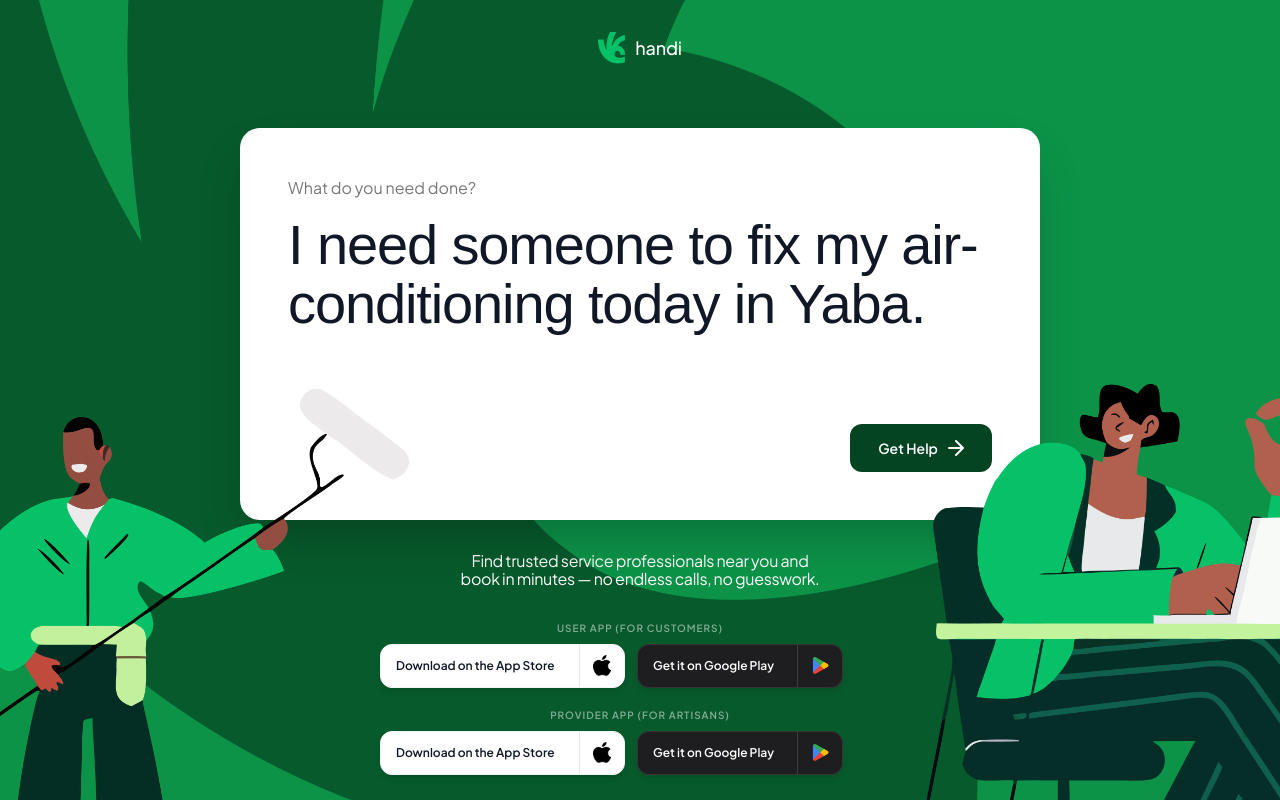
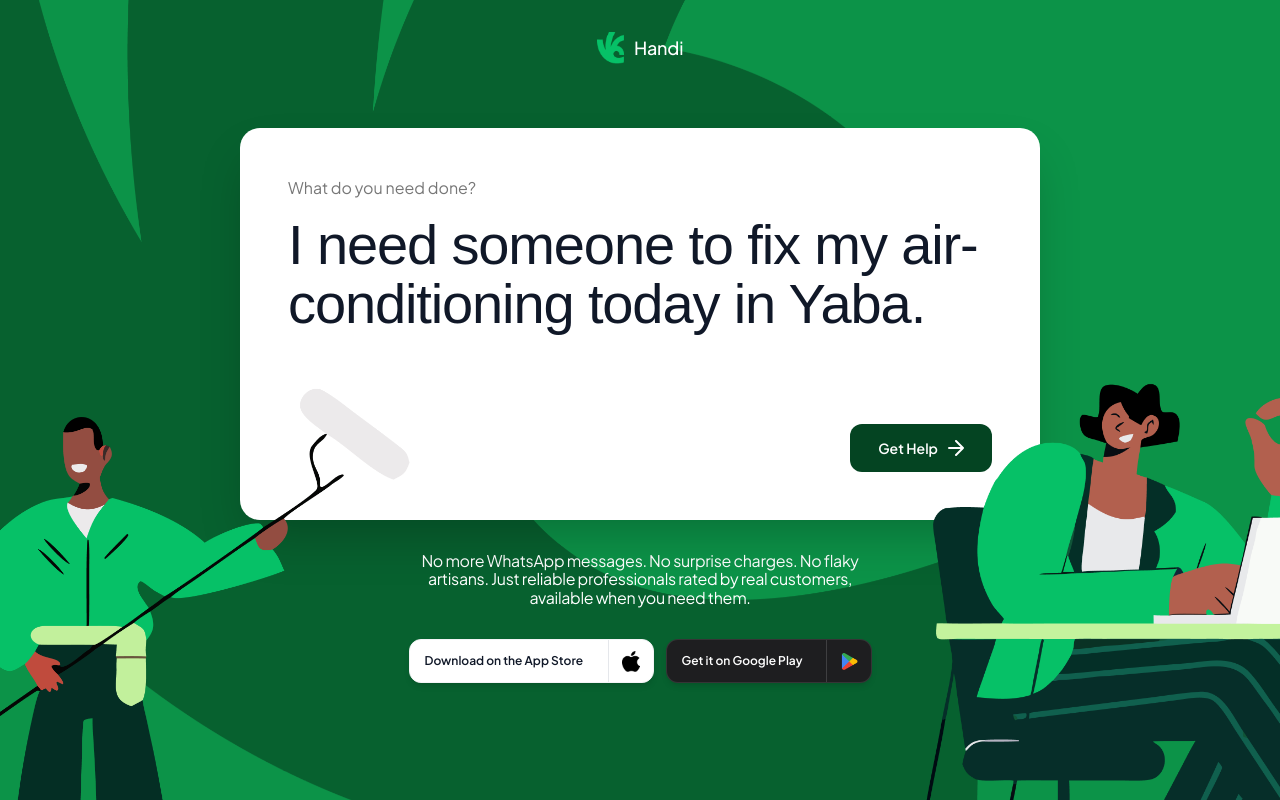
Before and after one commit to Azeez-Abiola/Handi-landing-page, a React (Vite) app: page / in a window 1280 px wide. Shown: the top 800 px of the page. Built offline with nearby package versions, Linux system fonts and the light colour scheme; a web font is replaced by a local one.

Commit message:
Update all copy, FAQ tabs, provider list, and brand capitalisation

```diff
--- a/src/components/Carousel.jsx
+++ b/src/components/Carousel.jsx
@@ -102,7 +102,7 @@ export default function Carousel() {
         <ScrollReveal>
         <div className="flex flex-col md:flex-row justify-between items-start md:items-end gap-6 md:gap-10 mb-12">
           <h2 className="font-heading font-medium text-3xl md:text-4xl text-gray-900 leading-[1.15] max-w-[600px] tracking-[-0.02em]">
-            Your one-stop shop for 250+ vetted professionals across 12 fields.
+            1000+ Vetted Professionals Ready to Help — Today
           </h2>
 
           <div className="flex gap-3 self-end md:self-auto">
--- a/src/components/FAQ.jsx
+++ b/src/components/FAQ.jsx
@@ -1,17 +1,65 @@
 import { useState } from 'react';
 import ScrollReveal from './ScrollReveal';
 
+const userFaqs = [
+  {
+    q: "How do I get started on Handi?",
+    a: "Download the Handi app (iOS or Android), sign up with your phone number, verify via OTP, and you're ready. No credit card needed to start. The whole process takes about 2 minutes."
+  },
+  {
+    q: "How do I post a task?",
+    a: "Tap the \"What do you need done\" box, describe what you need (e.g., \"Fix leaking kitchen sink\"), add a photo if you can, pick your budget range, choose when you need it, and hit post. Takes about 2 minutes."
+  },
+  {
+    q: "Can I post a task for later, or does it have to be today?",
+    a: "You can schedule a task for any date and time that works for you — today, tomorrow, or weeks ahead. Providers will see the date you need and respond accordingly."
+  },
+  {
+    q: "Are the professionals on Handi actually vetted?",
+    a: "Yes. Every provider goes through identity verification and background checks before being listed. Customers also leave ratings after every job, so you can see a provider's track record before booking."
+  },
+  {
+    q: "What if I'm not happy with the work?",
+    a: "Your payment is held in escrow until you confirm the job is done to your satisfaction. If there's a dispute, our support team steps in to resolve it fairly."
+  },
+  {
+    q: "How do I contact support?",
+    a: "You can reach us in-app via the Help section, or email us at support@tryhandi.com. We typically respond within a few hours."
+  },
+];
+
+const providerFaqs = [
+  {
+    q: "How do I sign up as a provider?",
+    a: "Download the Handi app, choose \"Join as a Provider,\" complete your profile, upload your ID and any relevant certifications. Once verified, you'll start receiving job requests in your area."
+  },
+  {
+    q: "How do I get paid?",
+    a: "Payment is released to your Handi wallet within 24 hours of the customer confirming the job is complete. You can withdraw to your bank account at any time."
+  },
+  {
+    q: "Can I set my own rates?",
+    a: "Yes. You set your own pricing when you submit a quote for a task. Customers see your rate and can accept, negotiate, or choose another provider."
+  },
+  {
+    q: "What happens if a customer disputes a job?",
+    a: "Our support team reviews the case fairly using in-app chat logs, photos, and job details. Funds stay in escrow until the dispute is resolved — your earnings are protected."
+  },
+  {
+    q: "How many jobs can I take at once?",
+    a: "There's no limit. You control your availability and can accept as many jobs as your schedule allows. The more responsive you are, the more jobs you receive."
+  },
+  {
+    q: "Is there a fee to join as a provider?",
+    a: "Joining Handi is completely free. We take a small service fee from completed jobs — you only pay when you earn."
+  },
+];
+
 export default function FAQ() {
+  const [activeTab, setActiveTab] = useState('users');
   const [openIndexes, setOpenIndexes] = useState([]);
 
-  const faqs = [
-    { q: "How is payout guaranteed?", a: "Payouts are automated and you get paid on schedule, regardless of other members." },
-    { q: "When do I receive my turn?", a: "Payouts are automated and you get paid on schedule, regardless of other members." },
-    { q: "How is payout guaranteed?", a: "Payouts are automated and you get paid on schedule, regardless of other members." },
-    { q: "What are the eligibility criteria for payouts?", a: "Payouts are automated and you get paid on schedule, regardless of other members." },
-    { q: "How long does it take to receive the payout?", a: "Payouts are automated and you get paid on schedule, regardless of other members." },
-    { q: "Are there any fees associated with the payout process?", a: "Payouts are automated and you get paid on schedule, regardless of other members." }
-  ];
+  const faqs = activeTab === 'users' ? userFaqs : providerFaqs;
 
   const toggleFAQ = (idx) => {
     setOpenIndexes(prev =>
@@ -19,12 +67,41 @@ export default function FAQ() {
     );
   };
 
+  const handleTabChange = (tab) => {
+    setActiveTab(tab);
+    setOpenIndexes([]);
+  };
+
   return (
     <section className="bg-[#F5F5F5] py-24 select-none">
       <div className="max-w-[800px] mx-auto px-6">
 
         <ScrollReveal>
-          <h2 className="font-heading font-medium text-3xl md:text-4xl text-gray-900 mb-16 tracking-[-0.02em]">
+          {/* Tab toggle */}
+          <div className="flex gap-1 bg-white border border-gray-200 rounded-full p-1 w-fit mb-8">
+            <button
+              onClick={() => handleTabChange('users')}
+              className={`font-body text-sm font-semibold px-5 py-1.5 rounded-full transition-all duration-300 ${
+                activeTab === 'users'
+                  ? 'bg-gray-900 text-white shadow-sm'
+                  : 'text-gray-500 hover:text-gray-900'
+              }`}
+            >
+              Users
+            </button>
+            <button
+              onClick={() => handleTabChange('providers')}
+              className={`font-body text-sm font-semibold px-5 py-1.5 rounded-full transition-all duration-300 ${
+                activeTab === 'providers'
+                  ? 'bg-gray-900 text-white shadow-sm'
+                  : 'text-gray-500 hover:text-gray-900'
+              }`}
+            >
+              Providers
+            </button>
+          </div>
+
+          <h2 className="font-heading font-medium text-3xl md:text-4xl text-gray-900 mb-12 tracking-[-0.02em]">
             Frequently Asked Questions
           </h2>
         </ScrollReveal>
@@ -33,7 +110,7 @@ export default function FAQ() {
           {faqs.map((faq, idx) => {
             const isOpen = openIndexes.includes(idx);
             return (
-              <ScrollReveal key={idx} delay={idx * 60}>
+              <ScrollReveal key={`${activeTab}-${idx}`} delay={idx * 50}>
                 <div className="border-b border-gray-200 py-6 transition-all duration-300">
                   <div
                     onClick={() => toggleFAQ(idx)}
--- a/src/components/FooterCTA.jsx
+++ b/src/components/FooterCTA.jsx
@@ -1,4 +1,3 @@
-import React from 'react';
 import ScrollReveal from './ScrollReveal';
 
 export default function FooterCTA() {
@@ -37,7 +36,7 @@ export default function FooterCTA() {
           className="font-heading font-medium text-3xl md:text-[40px] leading-tight text-white mb-8 tracking-[-0.02em]"
           style={{ maxWidth: '381px' }}
         >
-          Get started with <br /> Handi, today.
+          Ready to fix it?<br />Download Handi now.
         </h2>
 
         <div className="flex flex-col sm:flex-row gap-4 justify-center items-center w-full">
--- a/src/components/FooterLinks.jsx
+++ b/src/components/FooterLinks.jsx
@@ -23,7 +23,7 @@ export default function FooterLinks() {
                 letterSpacing: '-0.01em',
               }}
             >
-              handi
+              Handi
             </span>
           </div>
           <span className="text-white/20 hidden sm:inline">|</span>
--- a/src/components/Hero.jsx
+++ b/src/components/Hero.jsx
@@ -136,18 +136,11 @@ export default function Hero() {
             letterSpacing: '-0.02em',
           }}
         >
-          Find trusted service professionals near you and <br /> book in minutes — no endless calls, no guesswork.
+          No more WhatsApp messages. No surprise charges. No flaky artisans. Just reliable professionals rated by real customers, available when you need them.
         </p>
 
-        {/* App Store Badges — User + Provider stacked */}
-        <div className="flex flex-col gap-5 w-full max-w-[520px] z-30">
-
-          {/* User App */}
-          <div className="flex flex-col gap-2">
-            <span className="font-body font-semibold text-[10px] uppercase tracking-widest text-white/50 text-center">
-              User App (For Customers)
-            </span>
-            <div className="flex flex-col sm:flex-row gap-3">
+        {/* App Store Badges */}
+        <div className="flex flex-col sm:flex-row gap-3 z-30">
           <a href="#" className="bg-white text-gray-900 border border-gray-100 flex items-center h-[44px] rounded-xl overflow-hidden transition-all duration-300 hover:bg-gray-50 hover:-translate-y-0.5 shadow-md w-full sm:w-[245px]">
             <span className="flex-1 px-[15px] font-body font-semibold text-xs leading-none">Download on the App Store</span>
             <div className="w-px self-stretch bg-gray-200 shrink-0" />
@@ -164,32 +157,6 @@ export default function Hero() {
           </a>
         </div>
       </div>
-
-          {/* Provider App */}
-          <div className="flex flex-col gap-2">
-            <span className="font-body font-semibold text-[10px] uppercase tracking-widest text-white/50 text-center">
-              Provider App (For Artisans)
-            </span>
-            <div className="flex flex-col sm:flex-row gap-3">
-              <a href="#" className="bg-white text-gray-900 border border-gray-100 flex items-center h-[44px] rounded-xl overflow-hidden transition-all duration-300 hover:bg-gray-50 hover:-translate-y-0.5 shadow-md w-full sm:w-[245px]">
-                <span className="flex-1 px-[15px] font-body font-semibold text-xs leading-none">Download on the App Store</span>
-                <div className="w-px self-stretch bg-gray-200 shrink-0" />
-                <div className="w-11 flex items-center justify-center shrink-0">
-                  <img src="/apple-icon.png" alt="Apple" className="w-[18px] h-auto object-contain" />
-                </div>
-              </a>
-              <a href="#" className="text-white border border-white/10 flex items-center h-[44px] rounded-xl overflow-hidden transition-all duration-300 hover:bg-black/80 hover:-translate-y-0.5 shadow-md w-full sm:w-[206px]" style={{ backgroundColor: '#1E1E20' }}>
-                <span className="flex-1 px-[15px] font-body font-semibold text-xs leading-none">Get it on Google Play</span>
-                <div className="w-px self-stretch bg-white/15 shrink-0" />
-                <div className="w-11 flex items-center justify-center shrink-0">
-                  <img src="/googleplay-icon.png" alt="Google Play" className="w-[18px] h-auto object-contain" />
-                </div>
-              </a>
-            </div>
-          </div>
-
-        </div>
-      </div>
     </section>
   );
 }
--- a/src/components/Navbar.jsx
+++ b/src/components/Navbar.jsx
@@ -20,7 +20,7 @@ export default function Navbar() {
               letterSpacing: '-0.01em',
             }}
           >
-            handi
+            Handi
           </span>
         </a>
       </div>
--- a/src/components/ProviderEarnings.jsx
+++ b/src/components/ProviderEarnings.jsx
@@ -27,8 +27,8 @@ const VerifiedIcon = () => (
 export default function ProviderEarnings() {
   const listItems = [
     {
-      title: "Secure Payments",
-      desc: "Find trusted service professionals near you and book in minutes — no endless calls, no guesswork.",
+      title: "Steady Work",
+      desc: "Get 3-10 active jobs per week, no more waiting for referrals.",
       icon: (
         <svg width="20" height="20" viewBox="0 0 20 20" fill="none" xmlns="http://www.w3.org/2000/svg">
           <path d="M4.16602 6.66675H4.99935M14.9993 13.3334H15.8327M11.666 10.0001C11.666 10.9206 10.9198 11.6667 9.99935 11.6667C9.07887 11.6667 8.33268 10.9206 8.33268 10.0001C8.33268 9.07961 9.07887 8.33341 9.99935 8.33341C10.9198 8.33341 11.666 9.07961 11.666 10.0001ZM1.66602 13.3334V6.66675C1.66602 5.28604 2.7853 4.16675 4.16602 4.16675H15.8327C17.2134 4.16675 18.3327 5.28604 18.3327 6.66675V13.3334C18.3327 14.7141 17.2134 15.8334 15.8327 15.8334H4.16602C2.7853 15.8334 1.66602 14.7141 1.66602 13.3334Z" stroke="white" strokeWidth="1.5" strokeLinecap="round" strokeLinejoin="round"/>
@@ -36,8 +36,8 @@ export default function ProviderEarnings() {
       )
     },
     {
-      title: "Flexible Scheduling",
-      desc: "Choose from a variety of time slots that fit your busy lifestyle and never miss an appointment.",
+      title: "Higher Earnings",
+      desc: "Earn ₦100k - ₦200k per week.",
       icon: (
         <svg width="20" height="20" viewBox="0 0 20 20" fill="none" xmlns="http://www.w3.org/2000/svg">
           <path d="M7.08398 16.6667H5.83398C4.45327 16.6667 3.33398 15.5474 3.33398 14.1667V6.66667C3.33398 5.28595 4.45327 4.16667 5.83398 4.16667H14.1673C15.548 4.16667 16.6673 5.28595 16.6673 6.66667V7.08333M6.66732 4.16667V2.5M13.334 4.16667V2.5M14.1673 12.5002V14.1665L15.4173 15.4169M12.5734 10.3182C14.6991 9.43767 17.1352 10.4474 18.0158 12.573C18.8963 14.6986 17.8866 17.1346 15.7609 18.0151C13.6352 18.8957 11.1991 17.886 10.3186 15.7604C9.4387 13.6354 10.4477 11.1987 12.5734 10.3182Z" stroke="white" strokeWidth="1.5" strokeLinecap="round" strokeLinejoin="round"/>
@@ -45,8 +45,8 @@ export default function ProviderEarnings() {
       )
     },
     {
-      title: "Expert Reviews",
-      desc: "Read genuine reviews from previous clients to ensure you're making the best choice for your service needs.",
+      title: "Fast Payments",
+      desc: "Get paid within 24 hours, no waiting for customer cash.",
       icon: (
         <svg width="20" height="20" viewBox="0 0 20 20" fill="none" xmlns="http://www.w3.org/2000/svg">
           <path d="M9.15957 2.19209C9.49715 1.49163 10.5042 1.49163 10.8417 2.19209L12.521 5.67644C12.6568 5.95834 12.9275 6.15305 13.2403 6.19387L17.1061 6.69842C17.8832 6.79985 18.1944 7.7481 17.6259 8.28243L14.7979 10.9404C14.5691 11.1555 14.4657 11.4705 14.5232 11.7776L15.2331 15.5738C15.3759 16.337 14.5612 16.923 13.8722 16.5528L10.4452 14.7112C10.1679 14.5622 9.83337 14.5622 9.55611 14.7112L6.12906 16.5528C5.44012 16.923 4.62544 16.337 4.76816 15.5738L5.47812 11.7776C5.53556 11.4705 5.43217 11.1555 5.20337 10.9404L2.37538 8.28243C1.80687 7.7481 2.11806 6.79985 2.8952 6.69842L6.76103 6.19387C7.07379 6.15305 7.34446 5.95834 7.48032 5.67644L9.15957 2.19209Z" stroke="white" strokeWidth="1.5" strokeLinecap="round" strokeLinejoin="round"/>
@@ -54,8 +54,8 @@ export default function ProviderEarnings() {
       )
     },
     {
-      title: "24/7 Support",
-      desc: "Access customer support any time of day for assistance with bookings, inquiries, or changes.",
+      title: "Professional Profile",
+      desc: "Build reputation, get repeat customers.",
       icon: (
         <svg width="17" height="17" viewBox="0 0 17 17" fill="none" xmlns="http://www.w3.org/2000/svg">
           <path d="M2.41667 6.58333V6.375C2.41667 3.2684 5.12161 0.75 8.45833 0.75C11.7951 0.75 14.5 3.2684 14.5 6.375V6.58333M8.45833 14.8274V16.1667H10.9583C13.0294 16.1667 14.7083 14.4877 14.7083 12.4167M2 6.58333H3.25V12H2C1.30964 12 0.75 11.4404 0.75 10.75V7.83333C0.75 7.14298 1.30964 6.58333 2 6.58333ZM13.6667 6.58333H14.9167C15.607 6.58333 16.1667 7.14298 16.1667 7.83333V10.75C16.1667 11.4404 15.607 12 14.9167 12H13.6667V6.58333Z" stroke="white" strokeWidth="1.5" strokeLinecap="square"/>
@@ -77,7 +77,7 @@ export default function ProviderEarnings() {
               FOR PROVIDERS
             </span>
             <h2 className="font-heading font-medium text-4xl md:text-[44px] text-white leading-tight mb-5 tracking-[-0.02em]">
-              Expand your earnings.
+              Get Consistent Jobs, Without Chasing Clients.
             </h2>
             <p
               className="text-white/70 mb-10 max-w-[480px]"
@@ -89,7 +89,7 @@ export default function ProviderEarnings() {
                 letterSpacing: '-0.02em',
               }}
             >
-              Find trusted service professionals near you and book in minutes — no endless calls, no guesswork.
+              You control your schedule. You set your rates. We connect you with customers who need your skills. Fast payment, zero disputes, zero stress.
             </p>
           </ScrollReveal>
 
--- a/src/components/Steps.jsx
+++ b/src/components/Steps.jsx
@@ -62,7 +62,7 @@ export default function Steps() {
               Get help in minutes.
             </h2>
             <p className="font-body text-[#555] text-sm md:text-base leading-relaxed max-w-[500px]">
-              Find trusted service professionals near you and <br className="hidden sm:block" /> book in minutes — no endless calls, no guesswork.
+              Say goodbye to unreliable artisans and surprise pricing. Handi connects you with vetted, rated professionals who show up, do the work, and get paid transparently.
             </p>
           </div>
         </ScrollReveal>
--- a/src/components/Testimonial.jsx
+++ b/src/components/Testimonial.jsx
@@ -28,7 +28,7 @@ export default function Testimonial() {
               }}
               className="text-white"
             >
-              Handi came through when I needed<br />to assasinate Saheed. 10/10 service<br />provider, will definitely use again!
+              My AC broke on a Friday afternoon. I posted on Handi at 4:30 PM. A technician arrived by 5:15 PM and fixed it the same day. No guessing, no waiting days for a call back. 10/10.
             </p>
           </div>
         </ScrollReveal>
```
Lines whose indentation alone changed are shown as unchanged.
